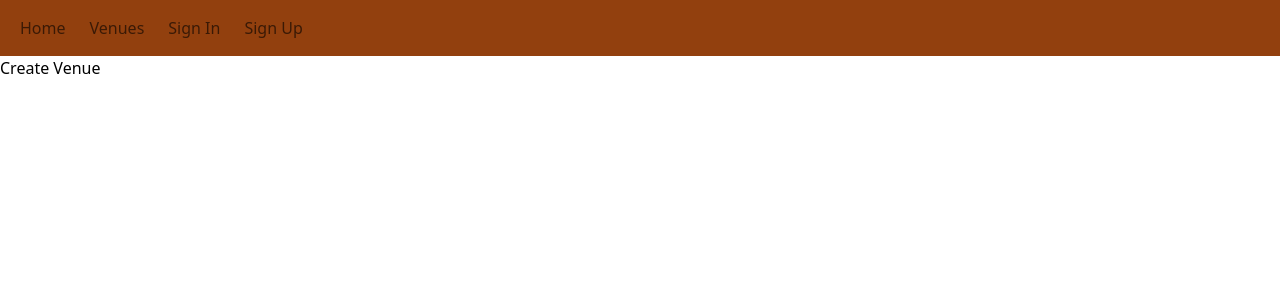
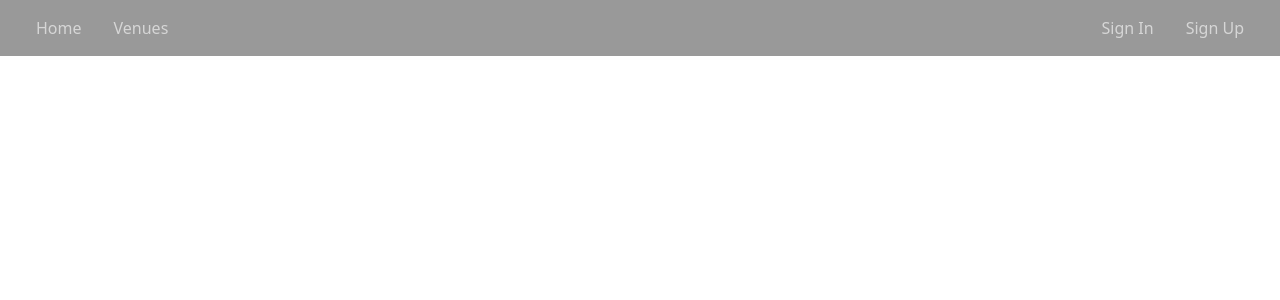
Before and after one commit to maciejbentkowski/knajping-demo-django, a Django app: page / in a window 1280 px wide. Shown: the top 300 px of the page. Run offline with Django 5.2, Linux system fonts and the light colour scheme; style sheets or scripts are compiled from the project's sources; some libraries are stand-ins or nearby versions.

Commit message:
Changed header

```diff
--- a/templates/header.html
+++ b/templates/header.html
@@ -1,42 +1,42 @@
 <header>
-  <nav class="relative flex w-full items-center justify-between bg-amber-800 py-2 shadow-dark-mild dark:bg-body-dark lg:flex-wrap lg:justify-start lg:py-4">
+  <nav class="relative flex bg-black/40 justify-start py-4">
     <div class="flex w-full flex-wrap items-center justify-between px-3">
-      <div class="flex items-center">
-        <button class="block border-0 bg-transparent px-2 text-black/50 hover:no-underline hover:shadow-none focus:no-underline focus:shadow-none focus:outline-none focus:ring-0 dark:text-neutral-200 lg:hidden" type="button" aria-controls="navbarSupportedContentY" aria-expanded="false" aria-label="Toggle navigation">
-          <span class="[&>svg]:h-7 [&>svg]:w-7 [&>svg]:stroke-black/50 dark:[&>svg]:stroke-neutral-200">
-            <svg xmlns="http://www.w3.org/2000/svg" fill="none" viewBox="0 0 24 24" stroke-width="1.5" stroke="currentColor">
-              <path stroke-linecap="round" stroke-linejoin="round" d="M3.75 6.75h16.5M3.75 12h16.5m-16.5 5.25h16.5"></path>
-            </svg>
-          </span>
-        </button>
-      </div>
-      <div class="!visible hidden grow basis-[100%] items-center text-center lg:!flex lg:basis-auto lg:text-left" id="navbarSupportedContentY">
-        <ul class="me-auto flex flex-col lg:flex-row">
-          <li class="mb-4 lg:mb-0 lg:pe-2">
-            <a class="block text-black/60 transition duration-200 hover:text-black/80 hover:ease-in-out focus:text-black/80 active:text-black/80 motion-reduce:transition-none dark:text-white/60 dark:hover:text-white/80 dark:focus:text-white/80 dark:active:text-white/80 lg:px-2" href="{% url 'venues:index'%}">Home</a>
+        <ul class="flex flex-row mx-2 ">
+          <li class="">
+            <a class="block px-4 text-white/60 transition duration-200 hover:text-black/80"
+              href="{% url 'venues:index'%}">Home</a>
           </li>
-          <li class="mb-4 lg:mb-0 lg:pe-2">
-            <a class="block text-black/60 transition duration-200 hover:text-black/80 hover:ease-in-out focus:text-black/80 active:text-black/80 motion-reduce:transition-none dark:text-white/60 dark:hover:text-white/80 dark:focus:text-white/80 dark:active:text-white/80 lg:px-2" href="{% url 'venues:venues'%}">Venues</a>
+          <li class="">
+            <a class="block px-4 text-white/60 transition duration-200 hover:text-black/80"
+              href="{% url 'venues:venues'%}">Venues</a>
           </li>
+        </ul>
+        <ul class="flex justify-end flex-row mx-2">
           {% if request.user.is_authenticated %}
-              <li class="mb-4 lg:mb-0 lg:pe-2">
-                  <a class="block text-black/60 transition duration-200 hover:text-black/80 hover:ease-in-out focus:text-black/80 active:text-black/80 motion-reduce:transition-none dark:text-white/60 dark:hover:text-white/80 dark:focus:text-white/80 dark:active:text-white/80 lg:px-2" href="{% url 'venues:logout'%}">Logout</a>
-              </li>
           <li>
-                <div class=" ml-1 ">
+            <div class="block pr-10 text-black/40">
               Hello, {{ request.user.username }}
             </div>
           </li>
+          <li>
+            <a class="block px-4 text-white/60 transition duration-200 hover:text-black/80"
+              href="{% url 'venues:create-venue'  %}">Create Venue</a>
+          </li>
+          <li class="">
+            <a class="block px-4 text-white/60 transition duration-200 hover:text-black/80"
+              href="{% url 'venues:logout'%}">Logout</a>
+          </li>
           {% else %}
-            <li class="mb-4 lg:mb-0 lg:pe-2">
-                <a class="block text-black/60 transition duration-200 hover:text-black/80 hover:ease-in-out focus:text-black/80 active:text-black/80 motion-reduce:transition-none dark:text-white/60 dark:hover:text-white/80 dark:focus:text-white/80 dark:active:text-white/80 lg:px-2" href="{% url 'venues:login'%}">Sign In</a>
+          <li class="">
+            <a class="block px-4 text-white/60 transition duration-200 hover:text-black/80"
+              href="{% url 'venues:login'%}">Sign In</a>
           </li>
-            <li class="mb-4 lg:mb-0 lg:pe-2">
-                <a class="block text-black/60 transition duration-200 hover:text-black/80 hover:ease-in-out focus:text-black/80 active:text-black/80 motion-reduce:transition-none dark:text-white/60 dark:hover:text-white/80 dark:focus:text-white/80 dark:active:text-white/80 lg:px-2" href="{% url 'venues:register'%}">Sign Up</a>
+          <li class="">
+            <a class="block px-4 text-white/60 transition duration-200 hover:text-black/80"
+              href="{% url 'venues:register'%}">Sign Up</a>
           </li>
           {% endif %}
         </ul>
     </div>
-    </div>
   </nav>
 </header>
--- a/venues/templates/venues/index.html
+++ b/venues/templates/venues/index.html
@@ -3,6 +3,6 @@ It's venue Index site
 
 
 {% block content %}
-<a href="{% url 'venues:create-venue'  %}">Create Venue</a>
+
 
 {% endblock content %}
```
Lines whose indentation alone changed are shown as unchanged.
